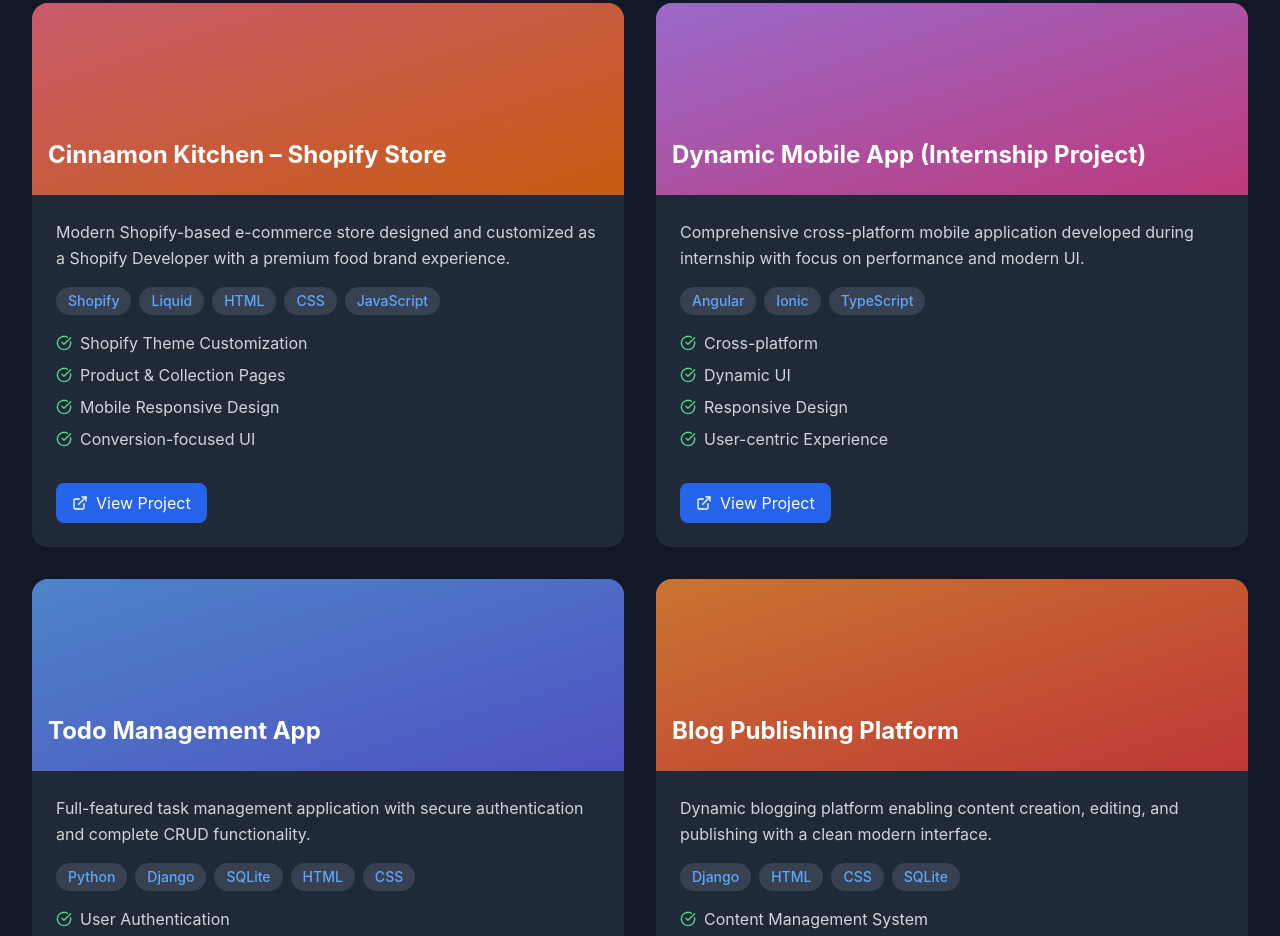
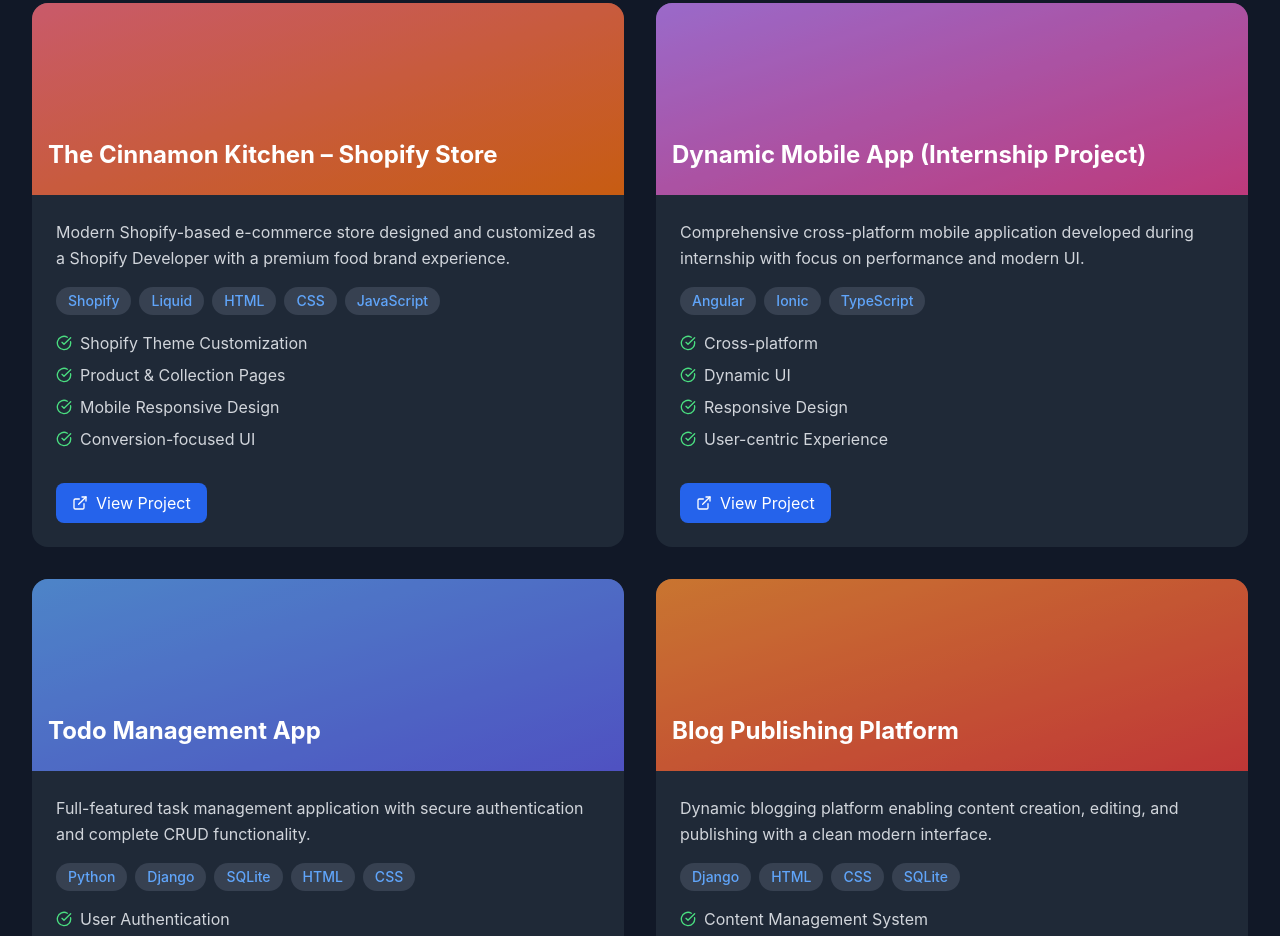
Before and after one commit to nikhilkhgla/portfolio, a React (Vite) app: page / in a window 1280 px wide. Shown: the part 3660-4596 px from the top of the page. Built offline with nearby package versions, Linux system fonts and the light colour scheme.

Commit message:
Update Home.tsx
add the

```diff
--- a/src/react-app/pages/Home.tsx
+++ b/src/react-app/pages/Home.tsx
@@ -49,7 +49,7 @@
     link: 'https://anavacomputing.com/'
   },
   {
-    title: 'Cinnamon Kitchen – Shopify Store',
+    title: 'The Cinnamon Kitchen – Shopify Store',
     description:
       'Modern Shopify-based e-commerce store designed and customized as a Shopify Developer with a premium food brand experience.',
     tech: ['Shopify', 'Liquid', 'HTML', 'CSS', 'JavaScript'],
```
